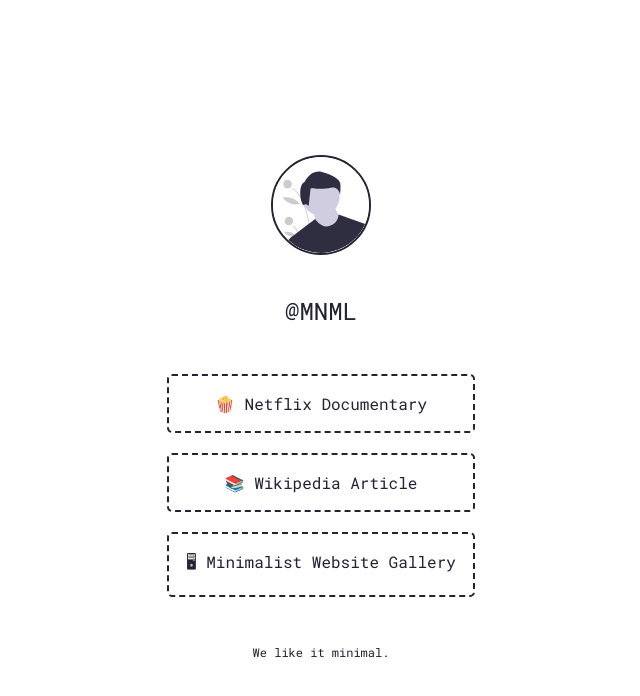
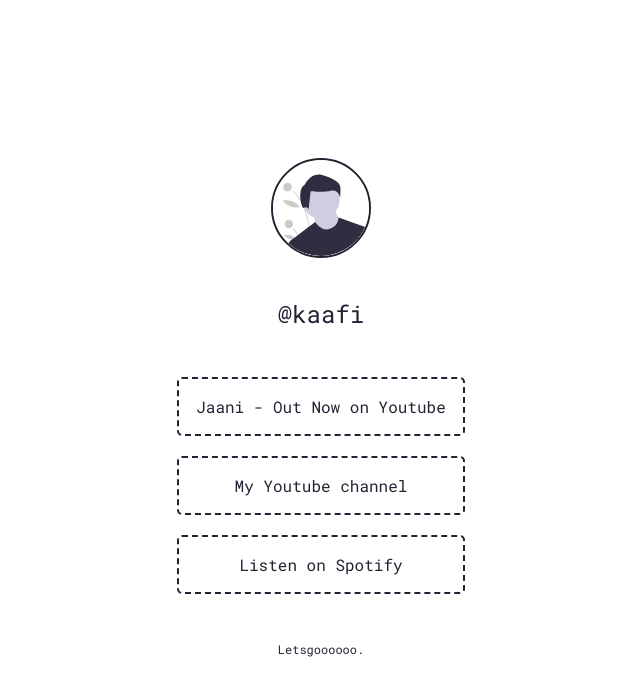
Before and after one commit to okaymarut/Kaafi, a plain HTML site: page index.html in a window 1280 px wide. Shown: the whole page, without its empty margins (319-959 px from the left). Drawn offline with Linux system fonts and the light colour scheme.

Commit message:
Added your linkts

```diff
--- a/index.html
+++ b/index.html
@@ -15,15 +15,15 @@
     <div class="content">
         <img id="userPhoto" src="img/avatar.svg" alt="User Photo">
 
-        <h1><a href="#" id="userName" rel="noopener">@MNML</a></h1>
+        <h1><a href="#" id="userName" rel="noopener">@kaafi</a></h1>
         <div id="links">
-            <a class="link" href="https://www.netflix.com/de/title/80114460"  rel="noopener">🍿 Netflix Documentary</a>
-            <a class="link" href="https://en.wikipedia.org/wiki/Minimalism" rel="noopener">📚 Wikipedia Article</a>
-            <a class="link" href="https://siiimple.com/" rel="noopener">🖥 Minimalist Website Gallery</a>
+            <a class="link" href="https://www.youtube.com/watch?v=Bb541rgLq5w" rel="noopener">Jaani - Out Now on Youtube</a>
+            <a class="link" href="https://www.youtube.com/channel/UCIgcE5K3iSbsjlxZPeN9qOw"  rel="noopener">My Youtube channel</a>
+            <a class="link" href="https://open.spotify.com/artist/0Y70hpCO5CAC06cgXjKvri" rel="noopener">Listen on Spotify</a>
         </div>
 
         <footer>
-            We like it minimal. </footer>
+            Letsgoooooo. </footer>
     </div>
 </div>
 
```
